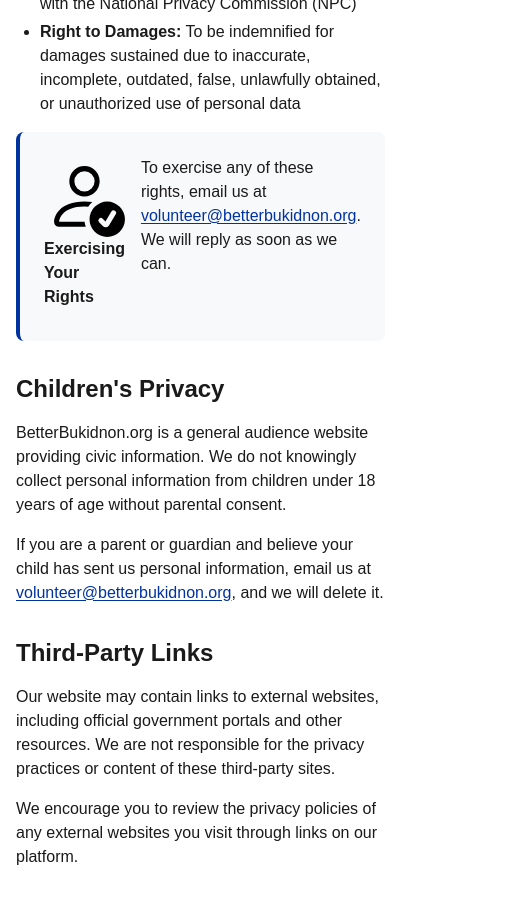
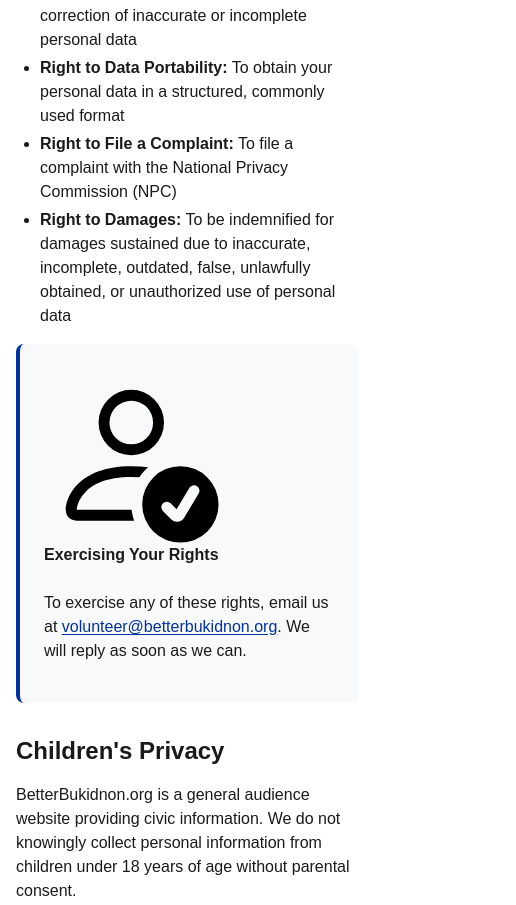
Before and after one commit to Better-Bukidnon/betterbukidnon, a Next.js app: page /privacy in a window 390 px wide. Shown: the part 7080-7985 px from the top of the page, 516 px wide, since content can reach past the window. Built offline with nearby package versions, Linux system fonts and the light colour scheme; a web font is replaced by a local one.

Commit message:
fix(privacy): stop the page overflowing on phones
The page grid had no column below lg, so the track grew to 384px and the Contents card ended at 400px on a 375px screen. The rights row now wraps and its email paragraph can shrink.

```diff
--- a/src/features/legal/PrivacyPage.tsx
+++ b/src/features/legal/PrivacyPage.tsx
@@ -26,7 +26,7 @@ export function PrivacyPage() {
       />
       <div className={prose}>
         <section className={section}>
-          <div className="grid gap-lg lg:grid-cols-[16rem_1fr]">
+          <div className="grid grid-cols-1 gap-lg lg:grid-cols-[16rem_1fr]">
             <aside className={`${card} self-start lg:sticky lg:top-md`}>
               <h4>
                 <ListUl aria-hidden className="shrink-0 text-primary" /> {t('privacy-contents')}
@@ -228,12 +228,12 @@ export function PrivacyPage() {
                     or unauthorized use of personal data
                   </li>
                 </ul>
-                <div className="mb-md flex gap-sm rounded-base border-l-4 border-primary bg-bg-alt p-md">
+                <div className="mb-md flex flex-wrap gap-sm rounded-base border-l-4 border-primary bg-bg-alt p-md">
                   <h4>
                     <PersonCheck aria-hidden className="shrink-0 text-primary" />{' '}
                     {t('privacy-exercising-your-rights')}
                   </h4>
-                  <p>
+                  <p className="min-w-0 [overflow-wrap:anywhere]">
                     {t('privacy-exercise-rights-1')}{' '}
                     <a href="mailto:volunteer@betterbukidnon.org">
                       {t('privacy-volunteerbetterbukidnonorg')}
```
